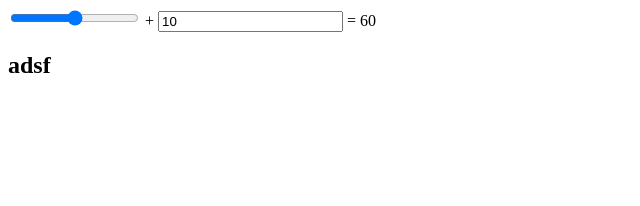
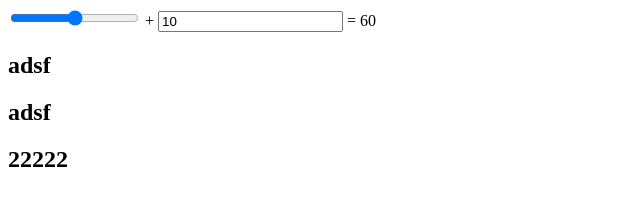
Before and after one commit to tseng0501/javaScript, a website: page b.html in a window 1280 px wide. Shown: the whole page, without its empty margins (0-640 px from the left). Drawn offline with Linux system fonts and the light colour scheme.

Commit message:
feat(pencil):add 2

```diff
--- a/b.html
+++ b/b.html
@@ -27,5 +27,8 @@
         <output name="result" for="a b">60</output>
       </form>
 <h2>adsf</h2>
+<h2>adsf</h2>
+<h2>22222</h2>
+
 </body>
 </html>
```
